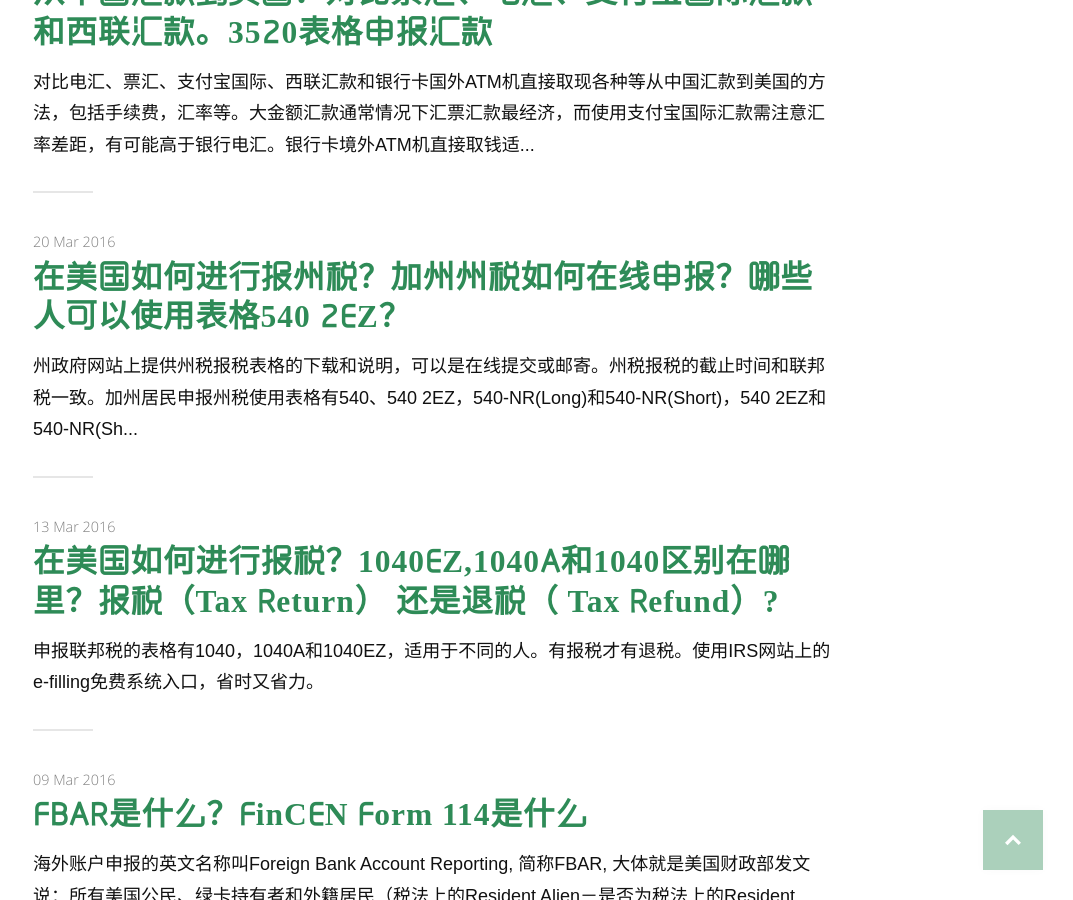
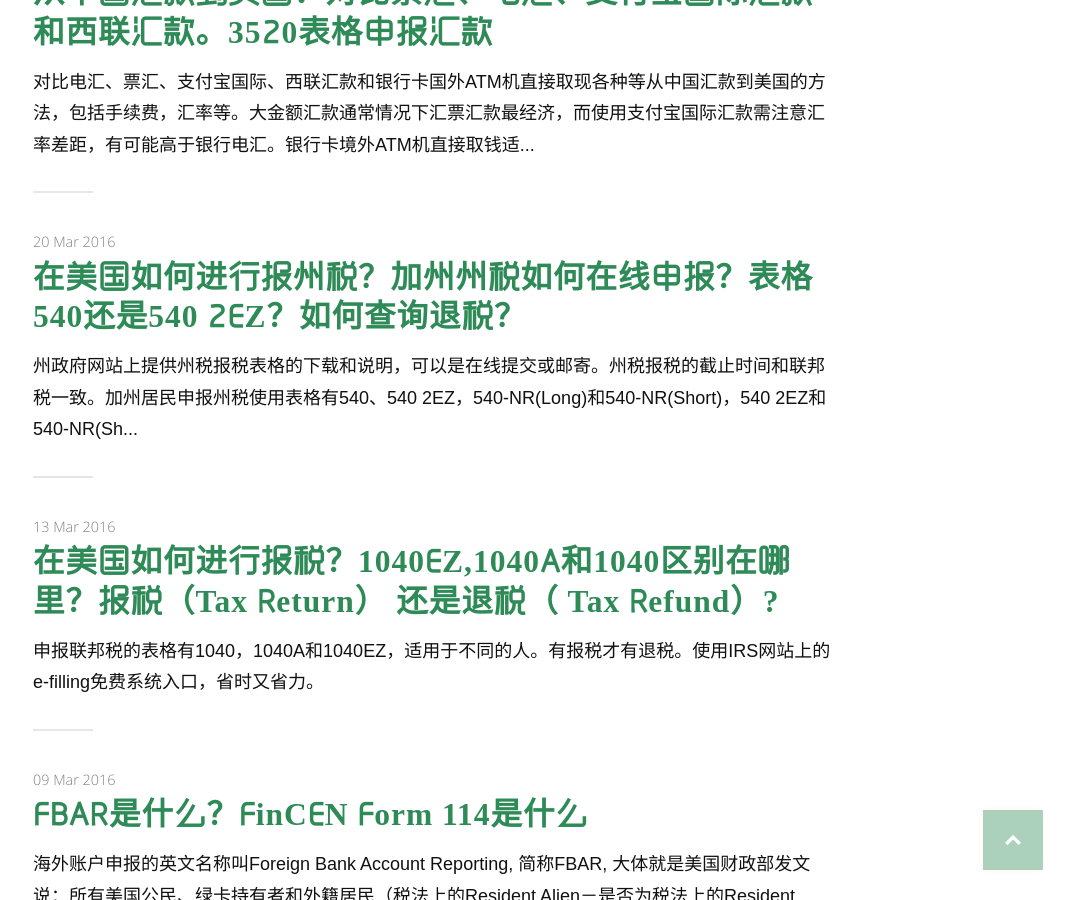
Before and after one commit to wolfwifee/wolfwifee.github.com, a Jekyll site: the page built from articles.md, in a window 1280 px wide and 900 px high, scrolled down 1873 px. Shown: the whole window, without its empty margins (207-1280 px from the left). Built offline with Jekyll 4.4.1, drawn with Linux system fonts in a browser that asks for light colours; nearby versions of some CDN libraries; some web fonts are replaced; some of the changed lines change nothing that is shown.

Commit message:
Update 2016-03-20-how-to-file-a-state-tax-return.md

```diff
--- a/_posts/2016-03-20-how-to-file-a-state-tax-return.md
+++ b/_posts/2016-03-20-how-to-file-a-state-tax-return.md
@@ -1,7 +1,7 @@
 ---
 layout: post
-title: 在美国如何进行报州税？加州州税如何在线申报？哪些人可以使用表格540 2EZ？
-description: "州政府网站上提供州税报税表格的下载和说明，可以是在线提交或邮寄。州税报税的截止时间和联邦税一致。加州居民申报州税使用表格有540、540 2EZ，540-NR(Long)和540-NR(Short)，540 2EZ和540-NR(Short)在填写内容比较简单，但存在限制。"
+title: 在美国如何进行报州税？加州州税如何在线申报？表格540还是540 2EZ？如何查询退税？
+description: "州政府网站上提供州税报税表格的下载和说明，可以是在线提交或邮寄。州税报税的截止时间和联邦税一致。加州居民申报州税使用表格有540、540 2EZ，540-NR(Long)和540-NR(Short)，540 2EZ和540-NR(Short)在填写内容比较简单，但存在限制。获得退税的人，可进入州政府官网查到退税情况。时间上，在线报税的人一般会在7到12个工作日收到退税；而邮寄纸质税表的人则需要2-3个月的时间。"
 heading: 报税这件事情(四)
 publish: true
 published: true
```
